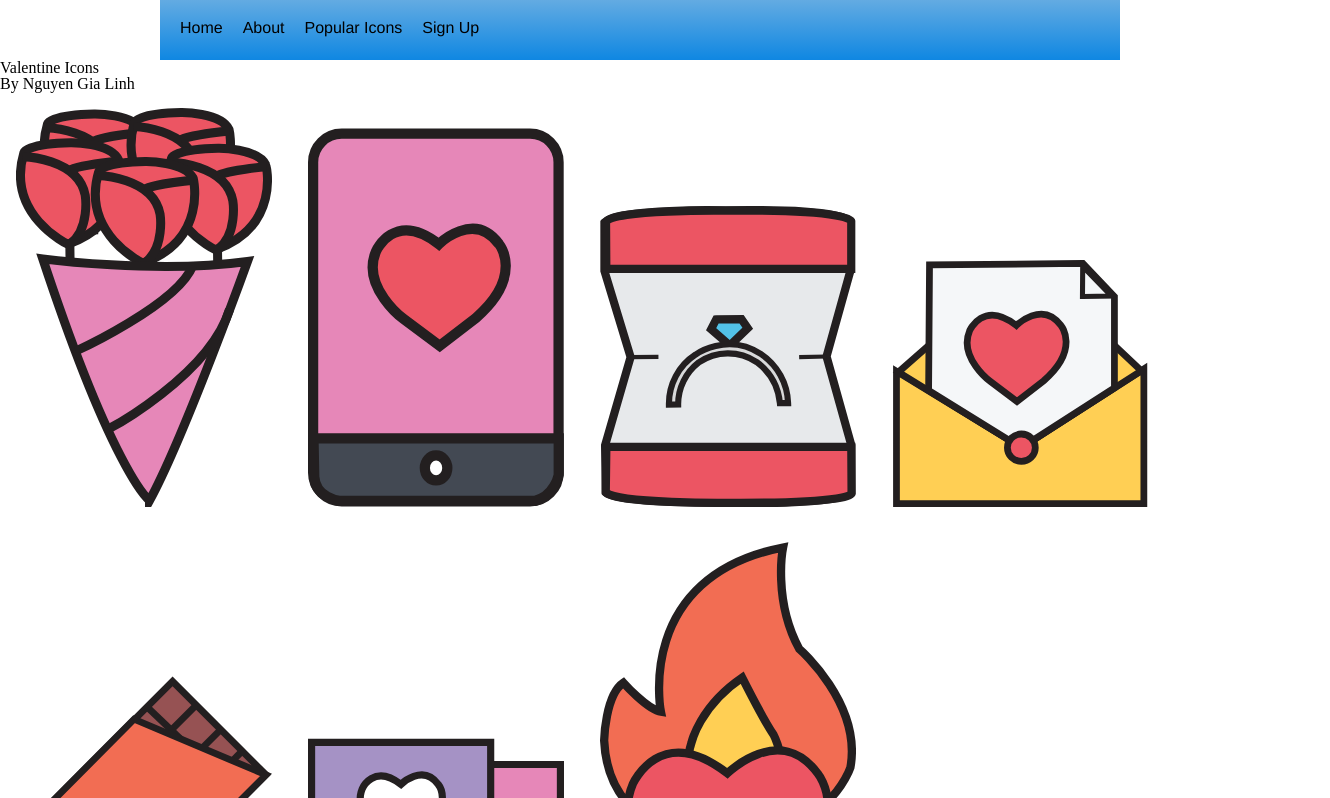
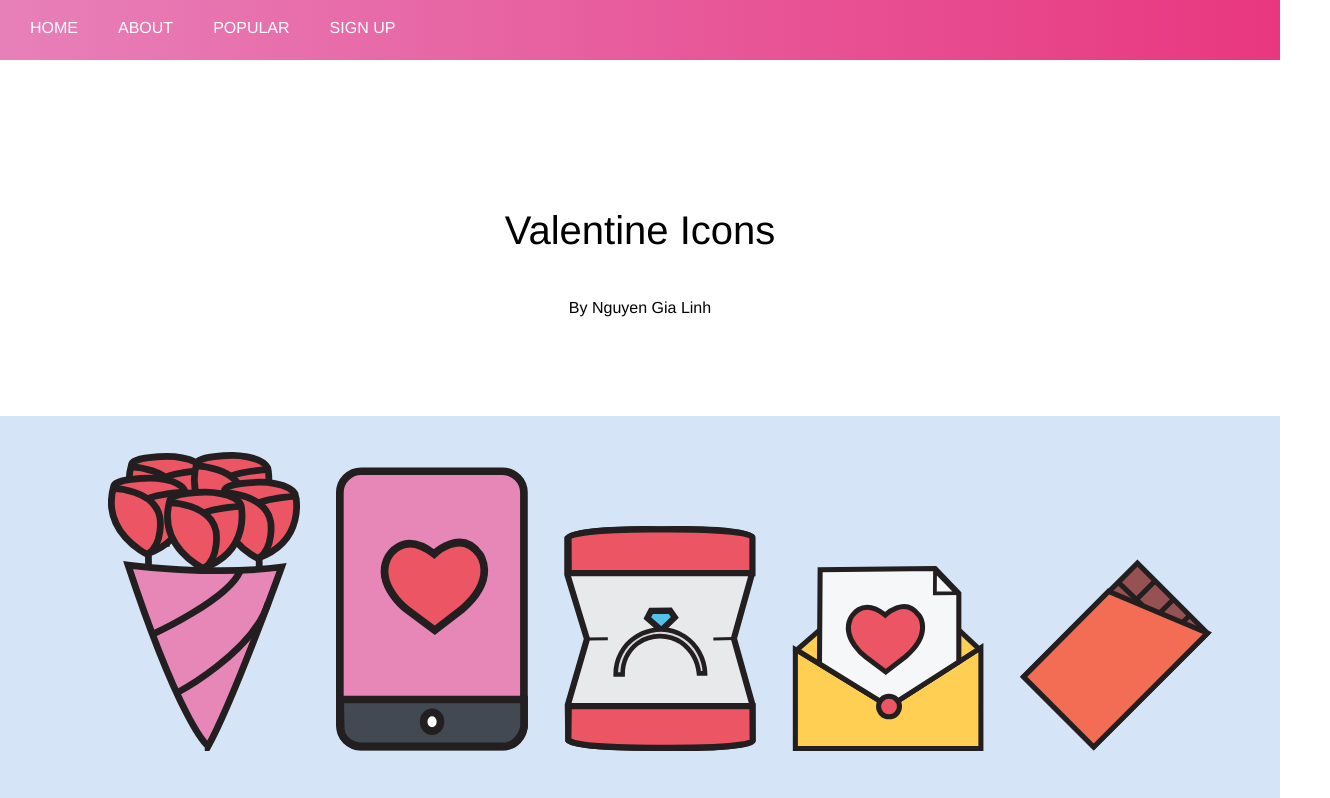
Before and after one commit to Ery205275/Nguyen_GL_SVG_Icon_W21, a plain HTML site: page index.html in a window 1280 px wide. Shown: the top 798 px of the page, 1330 px wide, since content can reach past the window. Drawn offline with Linux system fonts and the light colour scheme.

Commit message:
adding css

```diff
--- a/css/main.css
+++ b/css/main.css
@@ -2,12 +2,10 @@
 {
 	display: none;
 }
-body
-{ font-size: 16px; }
 
 #container
 {
-	width: 960px;
+	width: 100%;
 	margin: 0 auto;
 }
 
@@ -15,8 +13,8 @@ body
 {
 	font-family: Helvetica, Arial, sans-serif;
 	height: 60px;
-	background: rgb(15,135,226);
-	background: linear-gradient(0deg, rgba(15,135,226,1) 0%, rgba(99,171,226,1) 100%);
+	background: rgb(2,0,36);
+background: linear-gradient(90deg, rgba(2,0,36,1) 0%, rgba(231,128,185,1) 0%, rgba(232,55,127,1) 100%);
 }
 
 #mainNav ul
@@ -45,24 +43,63 @@ body
 
 #mainNav ul li a:hover
 {
-	background-color: #73B2E2;
-	color: #333;
+	background-color: #fc466b;
+	color: #f2a5b5;
+}
 
+#intro
+{
+   font-family: Helvetica, Arial, sans-serif;
+   width: 100%;
+ 	margin: 0 auto;
+ 	text-align: center;
+ 	padding-top: 100px;
+ 	padding-bottom: 100px;
+}
 
-}
- .icon-holder
+#intro h1
+ {
+ 	font-size: 40px;
+ 	padding: 50px;
+ }
+
+ #icon-holder
 {
  	width: 100%;
  	margin: 0 auto;
  	text-align: center;
+ 	background-color: #d5e4f6;
+ 	margin-bottom: 100px;
+
 }
+
   .wrapper
 {
-   width: 20%;
+   width: 15%;
    display: inline-block;
    padding: 1em;
+   align-items: center;
 }
+
 .wrapper img
 {
 	width: 100%;
+	padding: 20px;
+	transition: all .8s ease-in-out;
 }
+
+.wrapper img:hover
+{
+	background-color: #fad5dd;
+	color: #d5e4f6;
+}
+
+#footer
+{
+ width: 100%;
+ height: 100px;
+ margin: 0 auto;
+ background-color: #4e76a6;
+ padding-top: 50px;
+ padding-left: 50px;
+}
--- a/index.html
+++ b/index.html
@@ -15,10 +15,10 @@
 		<div id="container">
 			<nav id="mainNav">
 				<ul>
-					<li>Home</li>
-					<li>About</li>
-					<li>Popular Icons</li>
-					<li>Sign Up</li>
+					<li><a href="#">Home</a></li>
+					<li><a href="#">About</a></li>
+					<li><a href="#">Popular</a></li>
+					<li><a href="#">Sign Up</a></li>
 				</ul>
 			</nav>
 		</div>
@@ -61,5 +61,8 @@
 			</section>
 		<script src="js/main.js"></script>
 	</body>
+	<footer id="footer">
+		<p>@2020 Valentine Icon</p>
+	</footer>
 
 </html>
--- a/js/main.js
+++ b/js/main.js
@@ -0,0 +1 @@
+console.log("javacript is linked up");
```
